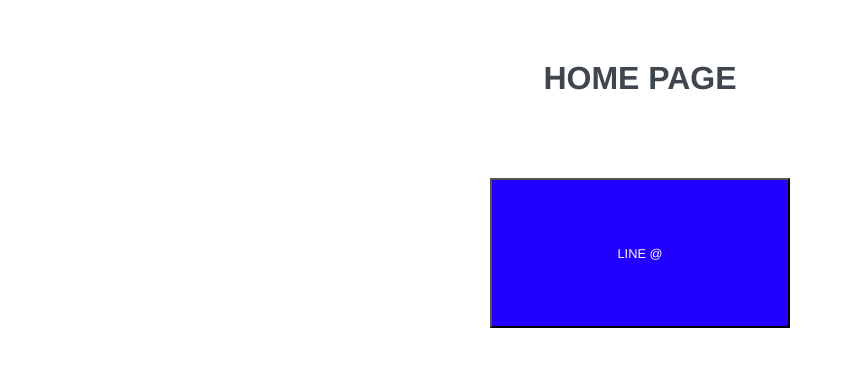
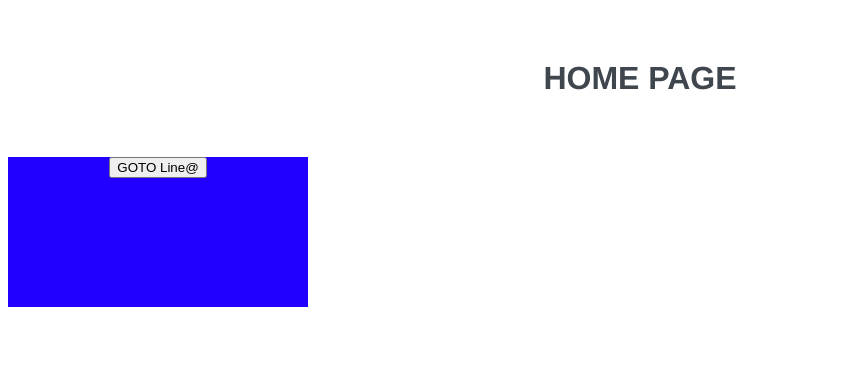
Before and after one commit to WeZaPro/schoolShop-WebA, a Vue app: page /#/ in a window 1280 px wide. Shown: the top 366 px of the page, without its empty margins (0-845 px from the left). Built offline with nearby package versions, Linux system fonts and the light colour scheme.

Commit message:
update line-6

```diff
--- a/src/pages/Home.vue
+++ b/src/pages/Home.vue
@@ -17,13 +17,13 @@
       target="_blank"
       rel="noreferrer"
     > -->
-    <a
-      href="https://schoolshopliffweb.onrender.com/liffweb"
-      target="_blank"
-      rel="noreferrer"
-    >
+    <!-- <a href="https://schoolshopliffweb.onrender.com/liffweb">
       <button id="btn">LINE @</button>
-    </a>
+    </a> -->
+
+    <div id="btn">
+      <button @click="openLiffAppWeb">GOTO Line@</button>
+    </div>
   </div>
 </template>
 
@@ -85,6 +85,9 @@ export default {
     //   });
   },
   methods: {
+    openLiffAppWeb() {
+      window.location.href = "https://schoolshopliffweb.onrender.com/liffweb";
+    },
     // siteB() {
     //   console.log("openLineChat--> ");
     //   window.open("https://liff.line.me/1656824759-lQKpOazZ", "_blank");
```
